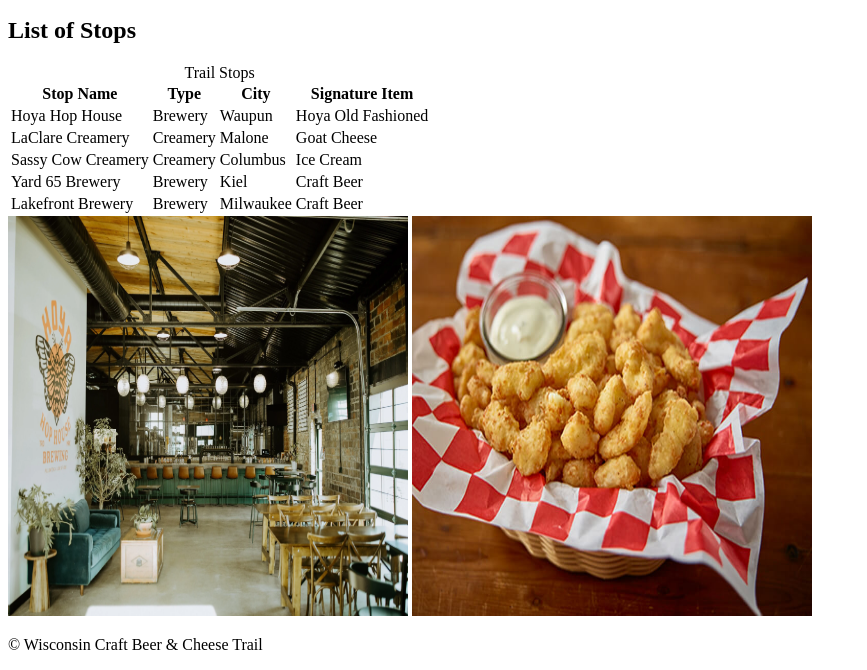
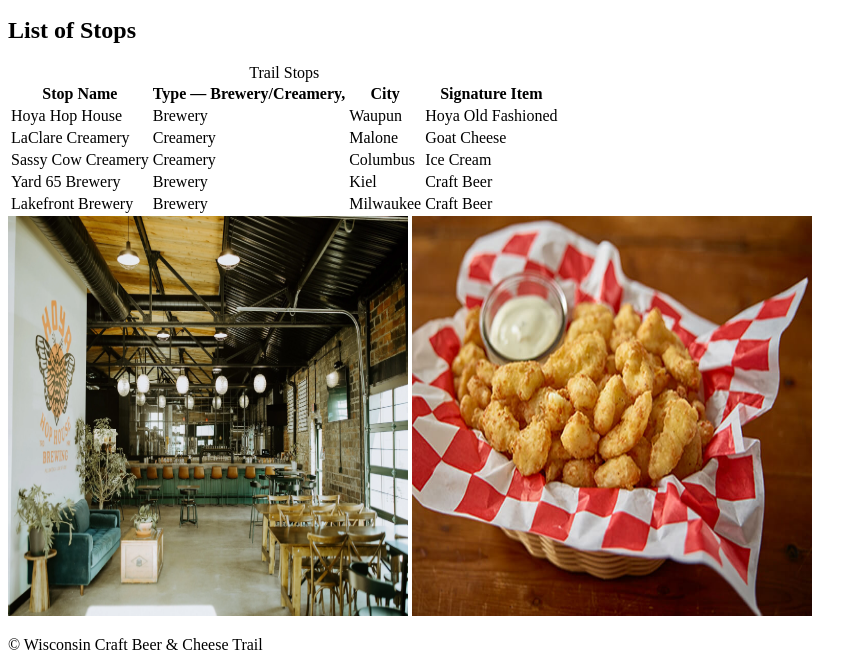
Before and after one commit to jk23-dev/Checkpoint2, a plain HTML site: page trail-stops.html in a window 1280 px wide. Shown: the part 215-885 px from the top of the page, without its empty margins (0-867 px from the left). Drawn offline with Linux system fonts and the light colour scheme.

Commit message:
changed 2nd column table heading

```diff
--- a/trail-stops.html
+++ b/trail-stops.html
@@ -26,7 +26,7 @@
 					<thead>
 						<tr>
 							<th scope="col">Stop Name</th>
-							<th scope="col">Type</th>
+							<th scope="col">Type &mdash; Brewery/Creamery,</th>
 							<th scope="col">City</th>
 							<th scope="col">Signature Item</th>
 						</tr>
```
